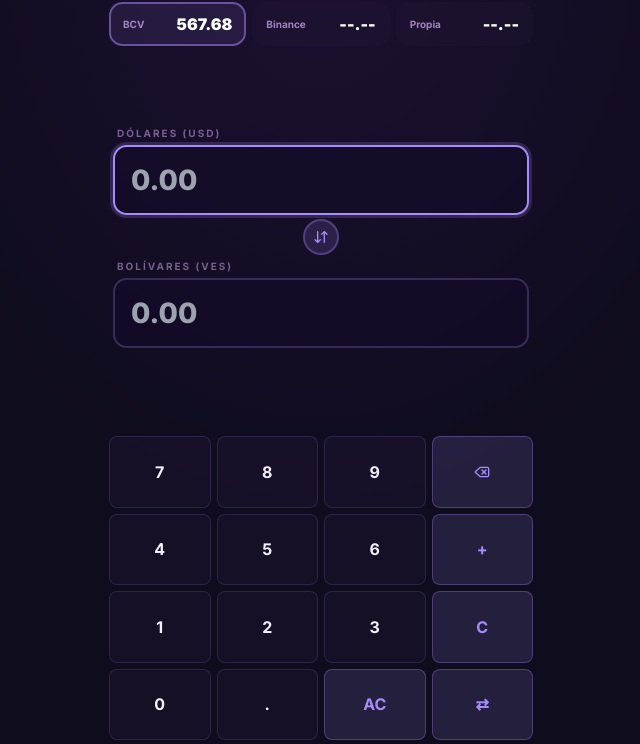
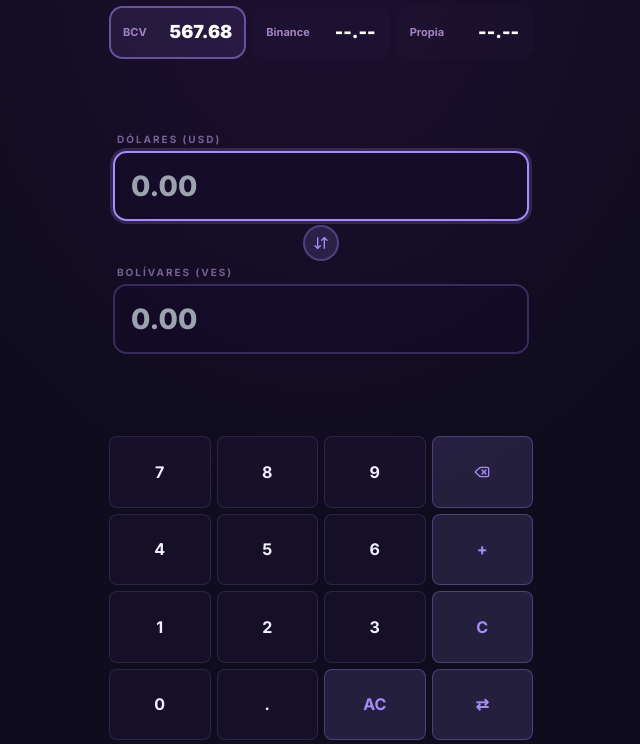
Before and after one commit to Caxtillo/tasave-calc, a plain HTML site: page index.html in a window 1280 px wide. Shown: the part 56-800 px from the top of the page, without its empty margins (319-959 px from the left). Drawn offline with nearby package versions, Linux system fonts and the light colour scheme; no server answers.

Commit message:
fix: rate-cards mas altos, texto mas grande, margen al header

```diff
--- a/index.html
+++ b/index.html
@@ -94,7 +94,7 @@
         }
         .rate-card {
             border-radius: 0.85rem;
-            padding: 0.5rem 0.75rem;
+            padding: 0.65rem 0.75rem;
             display: flex;
             align-items: center;
             justify-content: space-between;
@@ -133,7 +133,7 @@
         <div id="content" class="hidden flex flex-col h-full">
 
             <div class="flex-1 flex flex-col py-2 min-h-0">
-                <header class="flex items-center justify-between shrink-0">
+                <header class="flex items-center justify-between shrink-0 mb-1">
                     <div class="flex items-center gap-2">
                         <h1 class="text-xl font-extrabold">Tasa<span class="text-purple-400">Ves</span></h1>
                         <span class="text-[9px] text-purple-400/50 font-bold uppercase tracking-widest" id="last-date">Cargando...</span>
@@ -150,16 +150,16 @@
 
                 <div class="flex gap-1.5 shrink-0 mt-2">
                     <div onclick="setSource('bcv')" id="card-bcv" class="rate-card flex-1 rate-card-selected">
-                        <span class="text-[10px] font-bold text-purple-300/70">BCV</span>
-                        <span class="text-base font-black text-white" id="rate-bcv">--.--</span>
+                        <span class="text-[11px] font-bold text-purple-300/70">BCV</span>
+                        <span class="text-lg font-black text-white" id="rate-bcv">--.--</span>
                     </div>
                     <div onclick="setSource('binance')" id="card-binance" class="rate-card flex-1">
-                        <span class="text-[10px] font-bold text-purple-300/70">Binance</span>
-                        <span class="text-base font-black text-white" id="rate-binance">--.--</span>
+                        <span class="text-[11px] font-bold text-purple-300/70">Binance</span>
+                        <span class="text-lg font-black text-white" id="rate-binance">--.--</span>
                     </div>
                     <div onclick="setSource('custom')" id="card-custom" class="rate-card flex-1">
-                        <span class="text-[10px] font-bold text-purple-300/70">Propia</span>
-                        <span class="text-base font-black text-white" id="rate-propia">--.--</span>
+                        <span class="text-[11px] font-bold text-purple-300/70">Propia</span>
+                        <span class="text-lg font-black text-white" id="rate-propia">--.--</span>
                     </div>
                 </div>
 
```
